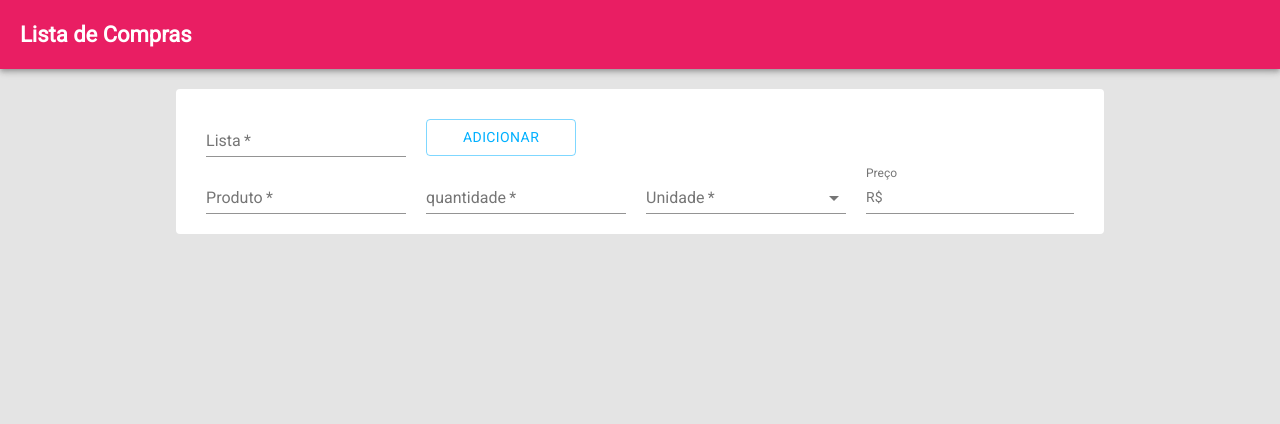
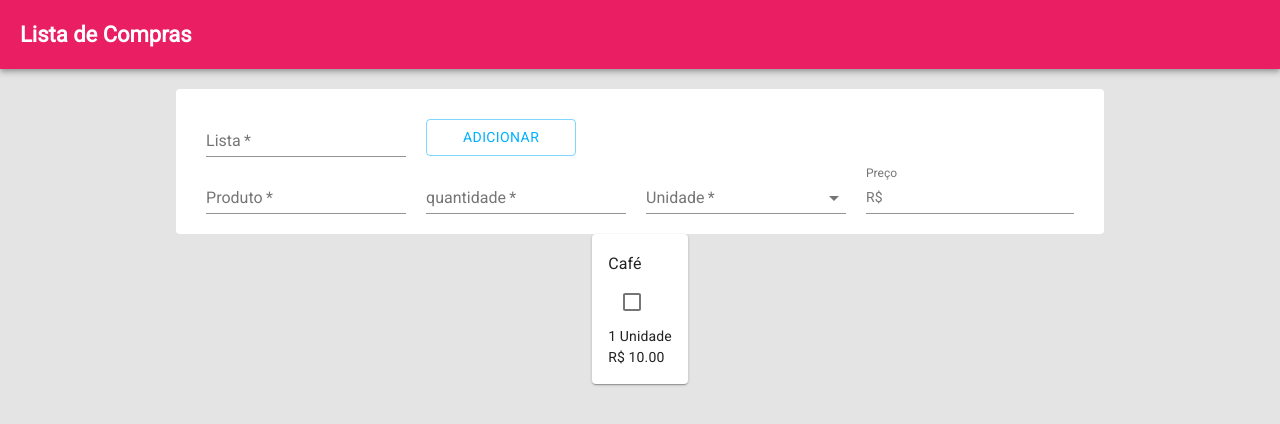
Before and after one commit to rodrigoasouza93/listacompras, a React (Create React App) app: page /lista in a window 1280 px wide. Shown: the top 424 px of the page. Built offline with nearby package versions, Linux system fonts and the light colour scheme; the HTML template or start-up script is replaced by a standard one.

Commit message:
Separando a lógica do formulário e adicionando o list item

```diff
--- a/src/common/CustomCard.js
+++ b/src/common/CustomCard.js
@@ -35,6 +35,7 @@
   containerClass: PropTypes.string.isRequired,
   children: PropTypes.element.isRequired,
   footer: PropTypes.element,
+  link: PropTypes.string.isRequired,
 }
 
 export default CustomCard;
--- /dev/null
+++ b/src/createList/Form.js
@@ -0,0 +1,61 @@
+import React from 'react';
+import MenuItem from '@material-ui/core/MenuItem';
+import TextField from '@material-ui/core/TextField';
+import { InputAdornment } from '@material-ui/core';
+import Button from '@material-ui/core/Button';
+
+const units = ['kg', 'lt', 'un'];
+
+const Form = () => (
+  <form className="form-container">
+    <div className="form-row">
+      <TextField
+        label="Lista"
+        name="list"
+        value={''}
+        onChange={() => { }}
+        required
+      />
+      <Button variant="outlined" color="secondary">Adicionar</Button>
+    </div>
+    <div className="form-row">
+      <TextField
+        label="Produto"
+        name="product"
+        value={''}
+        onChange={() => { }}
+        required
+      />
+      <TextField
+        label="quantidade"
+        name="quantity"
+        value={''}
+        onChange={() => { }}
+        required
+      />
+      <TextField
+        select
+        label="Unidade"
+        name="unity"
+        value={''}
+        onChange={() => { }}
+        required
+      >
+        {units.map(option => (
+          <MenuItem key={option} calue={option}>{option}</MenuItem>
+        ))}
+      </TextField>
+      <TextField
+        label="Preço"
+        name="price"
+        value={''}
+        onChange={() => { }}
+        InputProps={{
+          startAdornment: <InputAdornment position="start">R$</InputAdornment>
+        }}
+      />
+    </div>
+  </form>
+);
+
+export default Form;
--- a/src/createList/index.js
+++ b/src/createList/index.js
@@ -1,65 +1,30 @@
 import React from 'react';
-
-import MenuItem from '@material-ui/core/MenuItem';
-import TextField from '@material-ui/core/TextField';
-import { InputAdornment } from '@material-ui/core';
-import Button from '@material-ui/core/Button';
+import CheckBox from '@material-ui/core/Checkbox';
+import Typography from '@material-ui/core/Typography';
 
 import './list.css'
-
-const units = ['kg', 'lt', 'un'];
+import Form from './Form';
+import CustomCard from '../common/CustomCard';
 
 const CreateList = () => (
   <div className="page-container">
-    <form className="form-container">
-      <div className="form-row">
-        <TextField
-          label="Lista"
-          name="list"
-          value={''}
-          onChange={() => { }}
-          required
-        />
-        <Button variant="outlined" color="secondary">Adicionar</Button>
-      </div>
-      <div className="form-row">
-        <TextField
-          label="Produto"
-          name="product"
-          value={''}
-          onChange={() => { }}
-          required
-        />
-        <TextField
-          label="quantidade"
-          name="quantity"
-          value={''}
-          onChange={() => { }}
-          required
-        />
-        <TextField
-          select
-          label="Unidade"
-          name="unity"
-          value={''}
-          onChange={() => { }}
-          required
-        >
-          {units.map(option => (
-            <MenuItem key={option} calue={option}>{option}</MenuItem>
-          ))}
-        </TextField>
-        <TextField
-          label="Preço"
-          name="price"
-          value={''}
-          onChange={() => { }}
-          InputProps={{
-            startAdornment: <InputAdornment position="start">R$</InputAdornment>
-          }}
-        />
-      </div>
-    </form>
+    <Form />
+
+    <div className="list-items-container">
+      <CustomCard
+        link="#"
+        containerClass="list-item"
+      >
+        <div>
+          <div className="list-item-header">
+            <Typography variant="subtitle1" component="h2">Café</Typography>
+            <CheckBox />
+          </div>
+          <Typography component="p">1 Unidade</Typography>
+          <Typography component="p">R$ 10.00</Typography>
+        </div>
+      </CustomCard>
+    </div>
   </div>
 );
 
```
